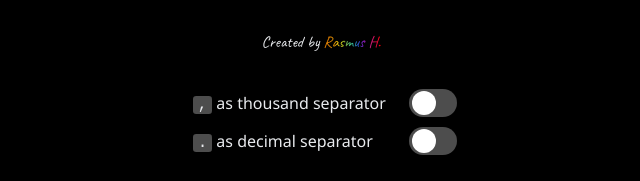
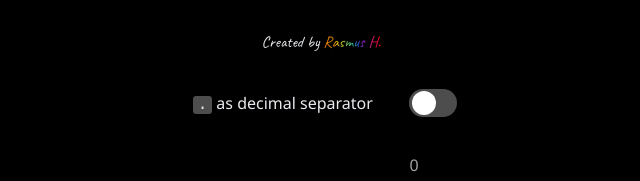
Before and after one commit to rasmushaislund/TOP-calculator, a plain HTML site: page index.html in a window 1280 px wide. Shown: the top 181 px of the page, without its empty margins (319-959 px from the left). Drawn offline with Linux system fonts and the light colour scheme.

Commit message:
Outcomment one of the sliders. Only one needed

```diff
--- a/index.html
+++ b/index.html
@@ -12,10 +12,10 @@
 <body>
     <p class="para-author">Created by <a class="github-link" href="https://github.com/rasmushaislund">Rasmus H.</a></p>
     <div class="options">
-        <div class="slider-section">
+        <!-- <div class="slider-section">
             <p class="para-slider"><code>,</code> as thousand separator</p>
             <input class="slider" id="thousand-sep" type="range", min="0", max="1" value="0">
-        </div>
+        </div> -->
         <div class="slider-section">
             <p class="para-slider"><code>.</code> as decimal separator</p>
             <input class="slider" id="decimal-sep" type="range", min="0", max="1" value="0">
```
